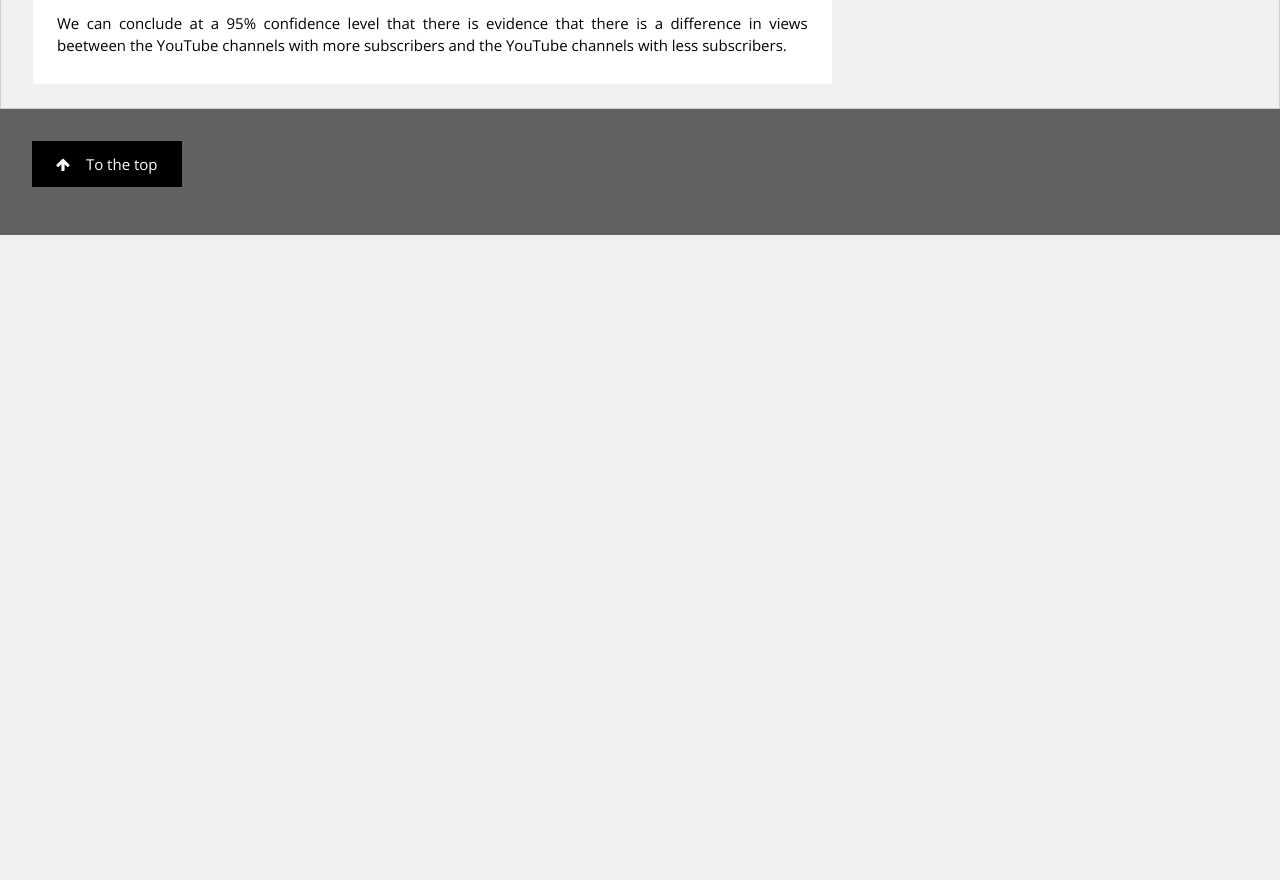
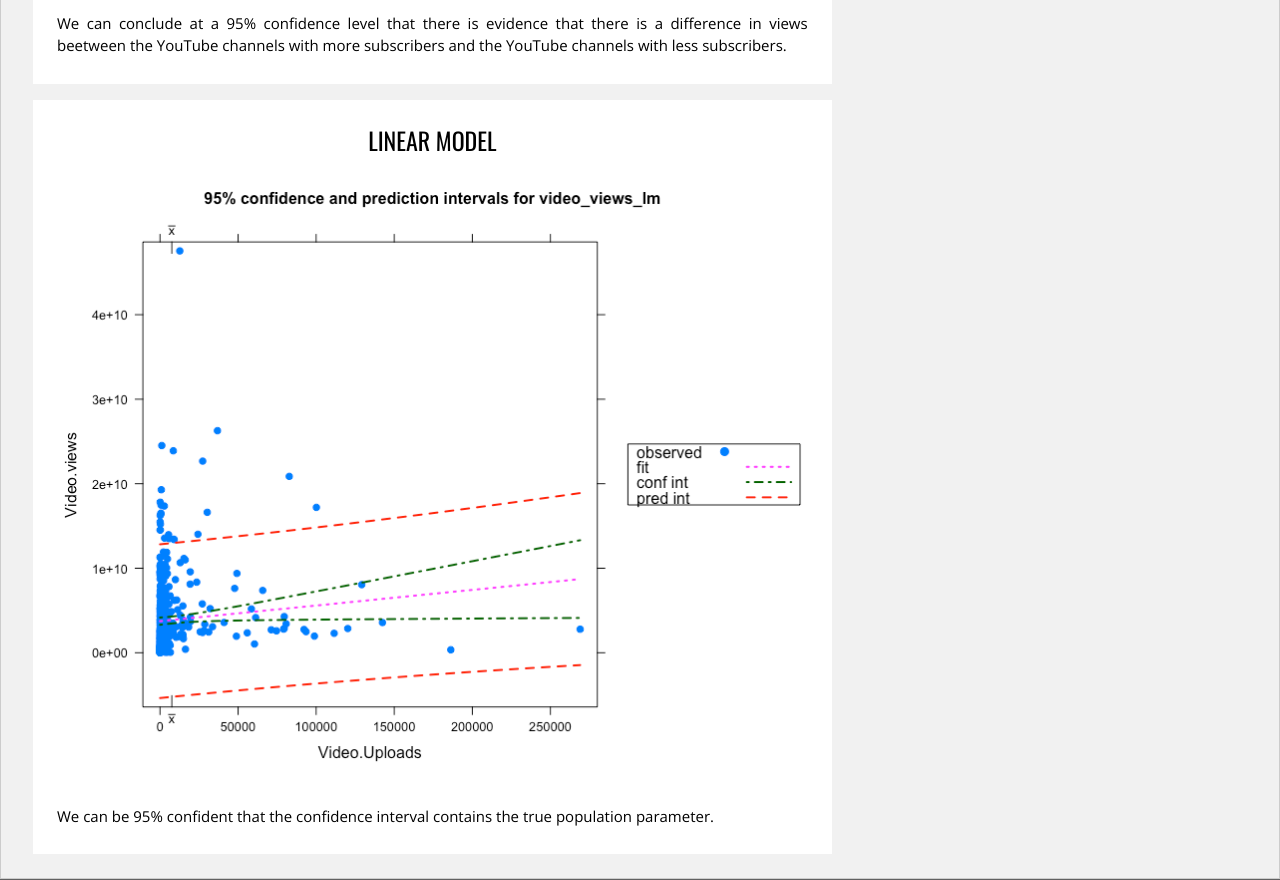
Before and after one commit to ErikaDib/erikadib.github.io, a plain HTML site: page index.html in a window 1280 px wide. Shown: the part 7275-8155 px from the top of the page. Before the commit the page ends 7510 px from the top, so only its background shows below. Drawn offline with nearby package versions, Linux system fonts and the light colour scheme.

Commit message:
linear model analysis

```diff
--- a/index.html
+++ b/index.html
@@ -276,6 +276,19 @@ and is wrapped around the whole page content, except for the footer in this exam
         </div>
       </div>
 
+      <div class="w3-container w3-white w3-margin w3-padding-large">
+        <div class="w3-center">
+          <h3>LINEAR MODEL</h3>
+        </div>
+        <div class="w3-justify">
+          <img src="LinearModel.png" alt="test3" style="width:100%" class="w3-padding-16">
+          <p>We can be 95% confident that the confidence interval
+          contains the true population parameter.</p>
+          <div class="w3-row w3-margin-bottom" id="demo1" style="display:none">
+          </div>
+        </div>
+      </div>
+
     <!-- END BLOG ENTRIES -->
     </div>
 
```
Also changed, not shown: LinearModel.png (added), 1 other file.
